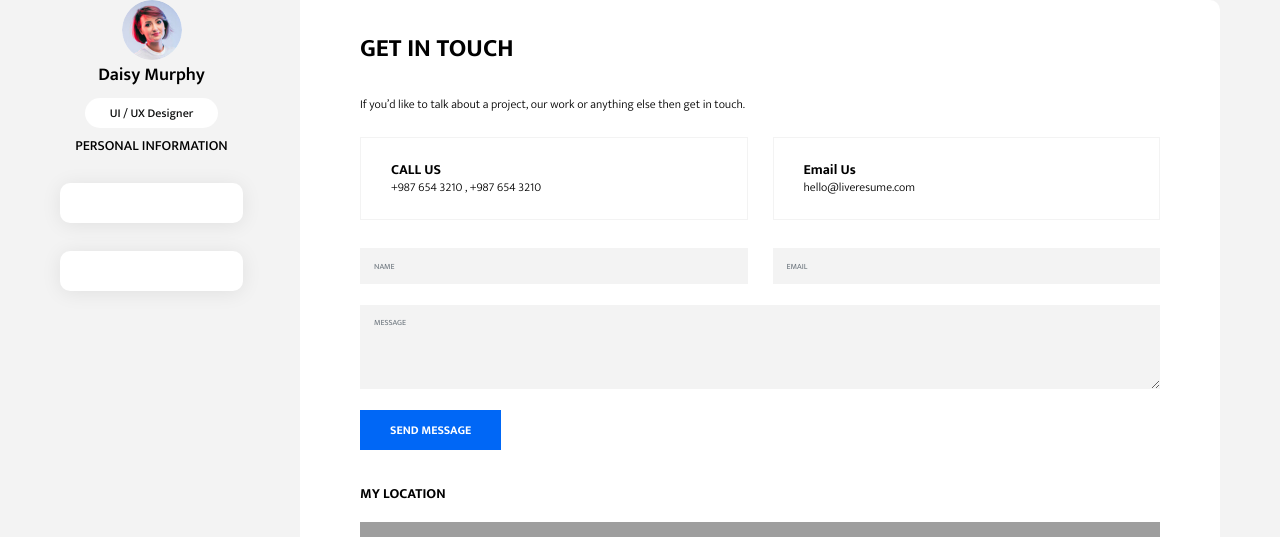
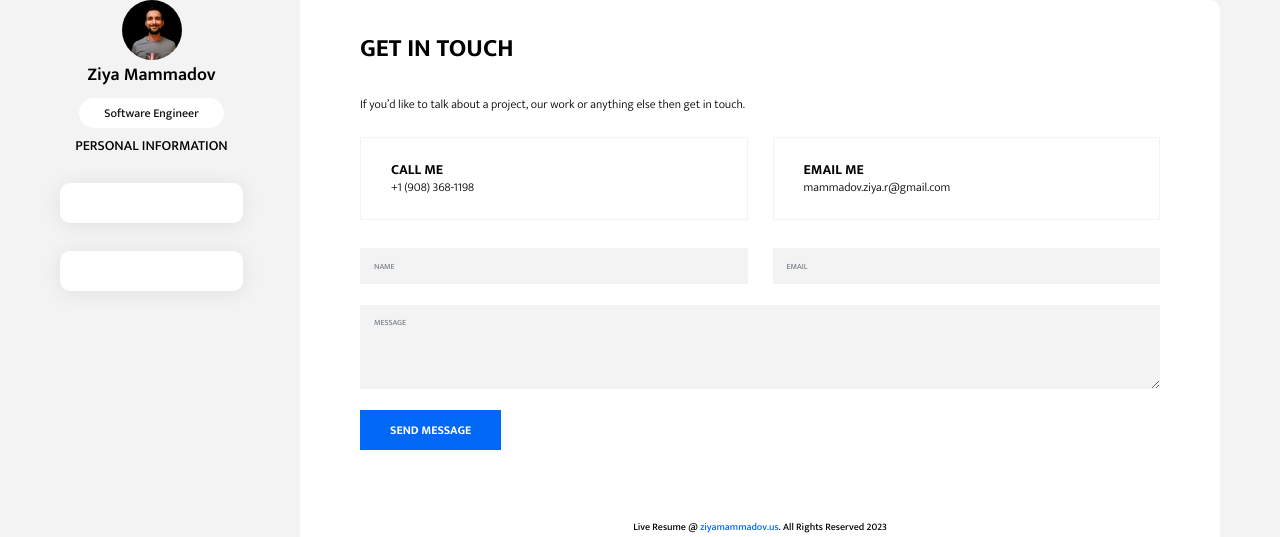
Before and after one commit to aytiqaqash/bootstrapResume, a Laravel app: page /contact in a window 1280 px wide. Shown: the part 87-624 px from the top of the page. Run offline with Laravel 8, Linux system fonts and the light colour scheme; data that the repository does not hold is empty; some libraries are stand-ins or nearby versions; grey boxes are pictures that could not be loaded.

Commit message:
Change profile picture and some static details

```diff
--- a/resources/views/layouts/master.blade.php
+++ b/resources/views/layouts/master.blade.php
@@ -24,9 +24,9 @@
         <div class="profile-img-wrapper">
             <img src="assets/images/Profile.png" alt="profile">
         </div>
-        <h1 class="profile-name">Daisy Murphy</h1>
+        <h1 class="profile-name">Ziya Mammadov</h1>
         <div class="text-center">
-            <span class="badge badge-white badge-pill profile-designation">UI / UX Designer</span>
+            <span class="badge badge-white badge-pill profile-designation">Software Engineer</span>
         </div>
        {{menu('socialMedia','components.socialMedia')}}
         <div class="widget">
@@ -48,7 +48,7 @@
 
     @yield('content')
 
-        <footer>Live Resume @ <a href="https://www.bootstrapdash.com" target="_blank" rel="noopener noreferrer">BootstrapDash</a>. All Rights Reserved 2020</footer>
+        <footer>Live Resume @ <a href="https://ziyamammadov.us" target="_blank" rel="noopener noreferrer">ziyamammadov.us</a>. All Rights Reserved 2023</footer>
     </main>
 </div>
 <script src="assets/vendors/jquery/dist/jquery.min.js"></script>
--- a/resources/views/pages/contact.blade.php
+++ b/resources/views/pages/contact.blade.php
@@ -8,12 +8,12 @@
 
         <div class="contact-cards-wrapper">
             <div class="contact-card">
-                <h6 class="contact-card-title">CALL US</h6>
-                <p class="contact-card-content">+987 654 3210 , +987 654 3210</p>
+                <h6 class="contact-card-title">CALL ME</h6>
+                <p class="contact-card-content">+1 (908) 368-1198</p>
             </div>
             <div class="contact-card">
-                <h6 class="contact-card-title">Email Us</h6>
-                <p class="contact-card-content">hello@liveresume.com</p>
+                <h6 class="contact-card-title">EMAIL ME</h6>
+                <p class="contact-card-content">mammadov.ziya.r@gmail.com</p>
             </div>
         </div>
 
@@ -60,11 +60,11 @@
 
     </section>
     <section class="location-section">
-        <h5 class="section-title">MY LOCATION</h5>
+{{--        <h5 class="section-title">MY LOCATION</h5>--}}
 
-        <div class="map-wrapper embed-responsive embed-responsive-16by9">
-            <iframe src="https://www.google.com/maps/embed?pb=!1m18!1m12!1m3!1d6780.360388122327!2d-73.94920877520023!3d40.64704896956227!2m3!1f0!2f0!3f0!3m2!1i1024!2i768!4f13.1!3m3!1m2!1s0x89c25b449a659007%3A0xc4308a4849d49943!2s135%20E%2029th%20St%2C%20Brooklyn%2C%20NY%2011226%2C%20USA!5e0!3m2!1sen!2sin!4v1582520722599!5m2!1sen!2sin" width="600" height="450" frameborder="0" style="border:0;" allowfullscreen="" class="embed-responsive-item"></iframe>
-        </div>
+{{--        <div class="map-wrapper embed-responsive embed-responsive-16by9">--}}
+{{--            <iframe src="https://www.google.com/maps/embed?pb=!1m18!1m12!1m3!1d6780.360388122327!2d-73.94920877520023!3d40.64704896956227!2m3!1f0!2f0!3f0!3m2!1i1024!2i768!4f13.1!3m3!1m2!1s0x89c25b449a659007%3A0xc4308a4849d49943!2s135%20E%2029th%20St%2C%20Brooklyn%2C%20NY%2011226%2C%20USA!5e0!3m2!1sen!2sin!4v1582520722599!5m2!1sen!2sin" width="600" height="450" frameborder="0" style="border:0;" allowfullscreen="" class="embed-responsive-item"></iframe>--}}
+{{--        </div>--}}
     </section>
 
 @endsection
--- a/resources/views/pages/portfolio.blade.php
+++ b/resources/views/pages/portfolio.blade.php
@@ -3,7 +3,7 @@
 @section('content')
 
     <section class="portfolio-section">
-        <h2 class="section-title">PORTFOLIO</h2>
+        <h2 class="section-title">CERTIFICATES</h2>
 
         <div class="portfolio-wrapper">
             <figure class="portfolio-item hover-box">
```
Also changed, not shown: public/assets/images/Profile.png.
